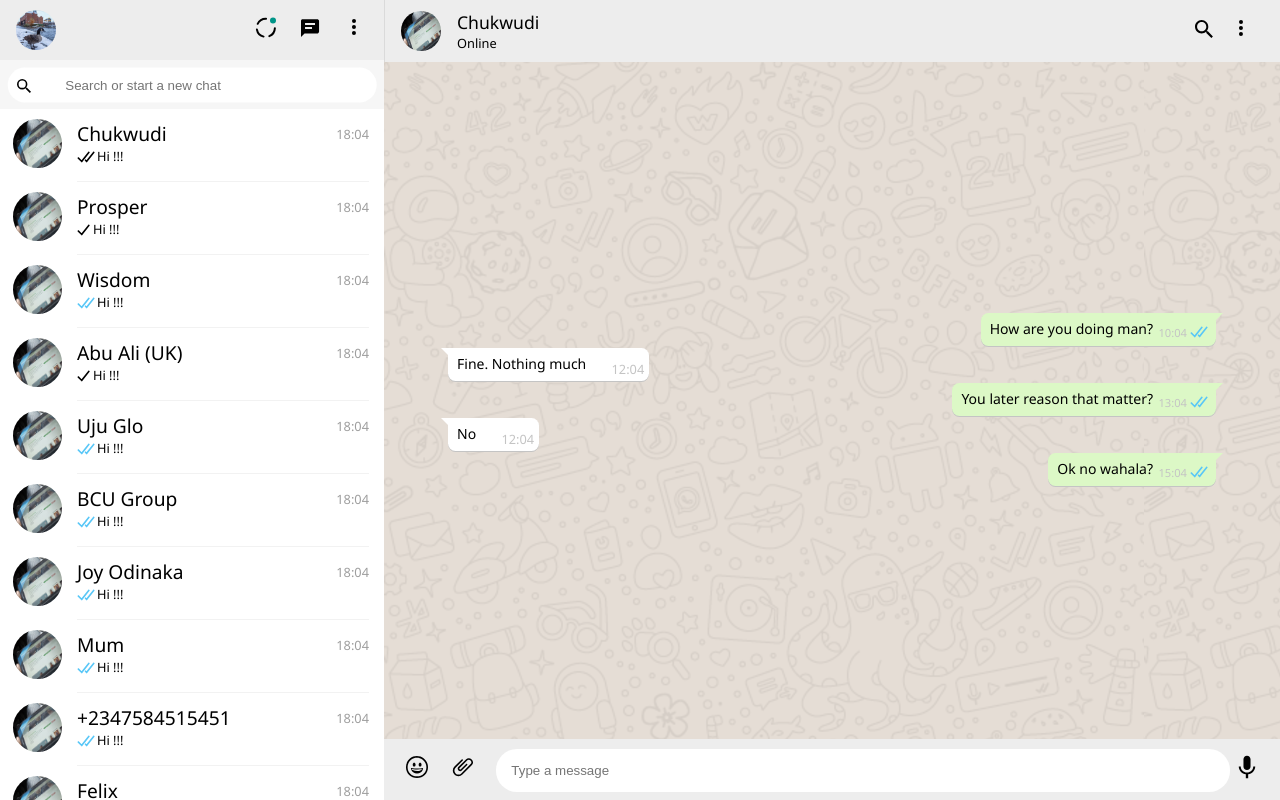
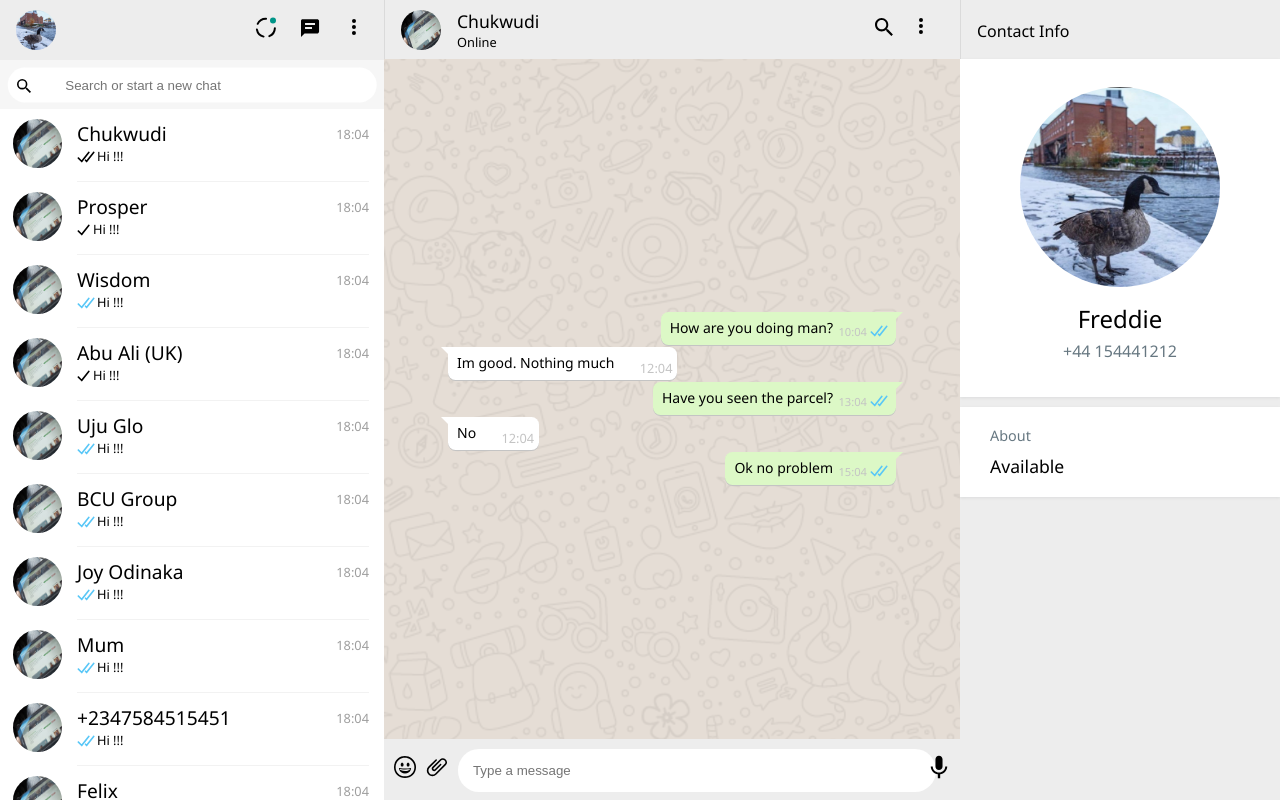
Before and after one commit to Chimaobi-Johnson/whatsapp-clone, a React (Create React App) app: page / in a window 1280 px wide. Built offline with nearby package versions, Linux system fonts and the light colour scheme; a web font is replaced by a local one.

Commit message:
added about and basic info components to contact info

```diff
--- a/src/App.css
+++ b/src/App.css
@@ -1,4 +1,8 @@
 .wrapper {
+
+}
+
+.container {
   position: fixed;
   display: flex;
   align-items: flex-start;
--- a/src/App.js
+++ b/src/App.js
@@ -2,12 +2,18 @@
 import ChatContainer from './containers/Chat/ChatContainer';
 
 import './App.css';
+import ContactInfo from './components/ContactInfo/ContactInfo';
 
 function App() {
   return (
     <div className="wrapper">
-        <Sidebar />
-        <ChatContainer />
+
+      <div className="container">
+          <Sidebar />
+          <ChatContainer />
+          <ContactInfo />
+      </div>
+
     </div>
   );
 }
--- a/src/Utils/themeContext.js
+++ b/src/Utils/themeContext.js
@@ -31,6 +31,7 @@
             }
         },
         text: {
+            secondary: '#667781',
             tertiary: '#9e9e9e'
         },
         notification: {
--- a/src/components/Chat/Header/chatboxHeader.module.css
+++ b/src/components/Chat/Header/chatboxHeader.module.css
@@ -2,7 +2,8 @@
     display: flex;
     justify-content: space-between;
     align-items: center;
-    padding: 10px 16px;
+    padding: 0px 16px;
+    height: 59px;
 }
 
 .headerLeft {
--- /dev/null
+++ b/src/components/ContactInfo/ContactInfo.js
@@ -0,0 +1,38 @@
+import React, { useContext } from 'react';
+import { ThemeContext } from '../../Utils/themeContext';
+import displayImage from '../../images/whatsapp-image.jpeg';
+
+import styles from './ContactInfo.module.css';
+
+
+const ContactInfo = props => {
+
+    const { theme } = useContext(ThemeContext);
+
+
+    return (
+        <div className={styles.wrapper} style={{ backgroundColor: theme.background.secondary }}>
+            <div className={styles.header} style={{ backgroundColor: theme.background.secondary }}>
+                <p>Contact Info</p>
+            </div>
+            <div className={styles.basicInfo} style={{ backgroundColor: theme.background.primary }}>
+                <div className={styles.image}>
+                    <img src={displayImage} alt="" />
+                </div>
+                <h4>Freddie</h4>
+                <p style={{ color: theme.text.secondary }}>+44 154441212</p>
+            </div>
+            <div className={styles.about} style={{ backgroundColor: theme.background.primary }}>
+                <div className={styles.aboutHeader} style={{ color: theme.text.secondary }}>
+                    <span>About</span>
+                </div>
+                <p>
+                    Available
+                </p>
+            </div>
+        </div>
+    )
+
+}
+
+export default ContactInfo
--- /dev/null
+++ b/src/components/ContactInfo/ContactInfo.module.css
@@ -0,0 +1,66 @@
+.wrapper {
+    width: 25%;
+    height: 100vh;
+    display: flex;
+    justify-content: flex-start;
+    flex-direction: column;
+    overflow-y: scroll;
+}
+
+.header {
+    height: 59px;
+    border-left: 1px solid rgb(218, 218, 218);
+}
+
+.header p {
+    padding: 4px 16px;
+    margin-bottom: 0;
+}
+
+.basicInfo {
+    padding: 28px 30px 19px;
+    text-align: center;
+    margin-bottom: 10px;
+    box-shadow: 0 1px 3px rgba(11,20,26,0.08);
+}
+
+.basicInfo h4 {
+    margin-bottom: 0;
+    margin-top: 0;
+    font-size: 1.5rem;
+    font-weight: 400;
+}
+
+.basicInfo p {
+    margin-top: 5px;
+}
+
+.image {
+    width: 200px;
+    height: 200px;
+    margin: 0 auto;
+    cursor: pointer;
+    margin-bottom: 15px;
+}
+
+.image img {
+    width: 100%;
+    height: 100%;
+    border-radius: 50%;
+}
+
+.about {
+    margin-bottom: 10px;
+    padding: 17px 30px 19px 30px;
+    box-shadow: 0 1px 3px rgba(11,20,26,0.08);
+}
+
+.about p {
+    margin-top: 8px;
+    margin-bottom: 0;
+    font-size: 1.1rem;
+}
+
+.aboutHeader span {
+    font-size: .9rem;
+}
--- a/src/data/data.json
+++ b/src/data/data.json
@@ -15,7 +15,7 @@
                 "id": 222,
                 "time": "12:04",
                 "status": "seen",
-                "text": "Fine. Nothing much",
+                "text": "Im good. Nothing much",
                 "reply": [],
                 "to": 33333,
                 "replyTo": 112
@@ -24,7 +24,7 @@
                 "id": 333,
                 "time": "13:04",
                 "status": "seen",
-                "text": "You later reason that matter?",
+                "text": "Have you seen the parcel?",
                 "reply": [],
                 "sender": "user",
                 "to": 33333,
@@ -43,7 +43,7 @@
                 "id": 444,
                 "time": "15:04",
                 "status": "delivered",
-                "text": "Ok no wahala?",
+                "text": "Ok no problem",
                 "sender": "user",
                 "reply": [],
                 "to": 33333,
@@ -58,7 +58,7 @@
                 "id": 444,
                 "time": "18:04",
                 "status": "delivered",
-                "text": "Ok no wahala?",
+                "text": "Ok cool?",
                 "reply": [],
                 "to": 33333,
                 "replyTo": 112
@@ -67,7 +67,7 @@
                 "id": 222,
                 "time": "18:04",
                 "status": "seen",
-                "text": "Fine. Nothing much",
+                "text": "I'm good. Nothing much",
                 "reply": [],
                 "to": 321,
                 "replyTo": 112
@@ -85,7 +85,7 @@
                 "id": 444,
                 "time": "18:04",
                 "status": "sent",
-                "text": "Ok no wahala?",
+                "text": "Ok no problem?",
                 "reply": [],
                 "to": 321,
                 "replyTo": 112
@@ -100,7 +100,7 @@
                 "id": 444,
                 "time": "18:04",
                 "status": "seen",
-                "text": "Ok no wahala?",
+                "text": "Ok no problem",
                 "reply": [],
                 "to": 321,
                 "replyTo": 112
@@ -146,7 +146,7 @@
                     "id": 444,
                     "time": "18:04",
                     "status": "seen",
-                    "text": "Ok no wahala?",
+                    "text": "Ok no problem",
                     "reply": [],
                     "to": 321,
                     "replyTo": 112
@@ -205,7 +205,7 @@
                     "id": 444,
                     "time": "18:04",
                     "status": "seen",
-                    "text": "Ok no wahala?",
+                    "text": "Ok no problem?",
                     "reply": [],
                     "to": 321,
                     "replyTo": 112
@@ -219,7 +219,7 @@
                     "id": 444,
                     "time": "18:04",
                     "status": "delivered",
-                    "text": "Ok no wahala?",
+                    "text": "Ok no problem",
                     "reply": [],
                     "to": 321,
                     "replyTo": 112
```
